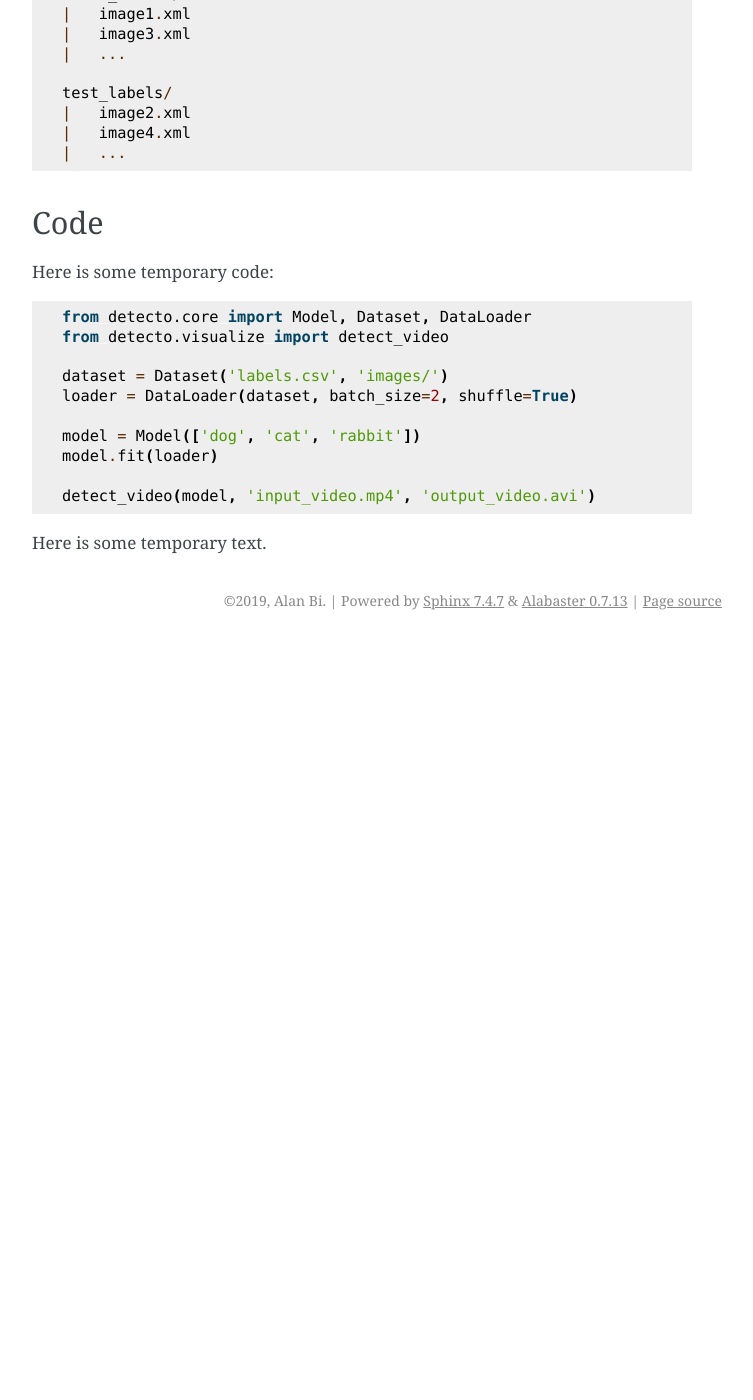
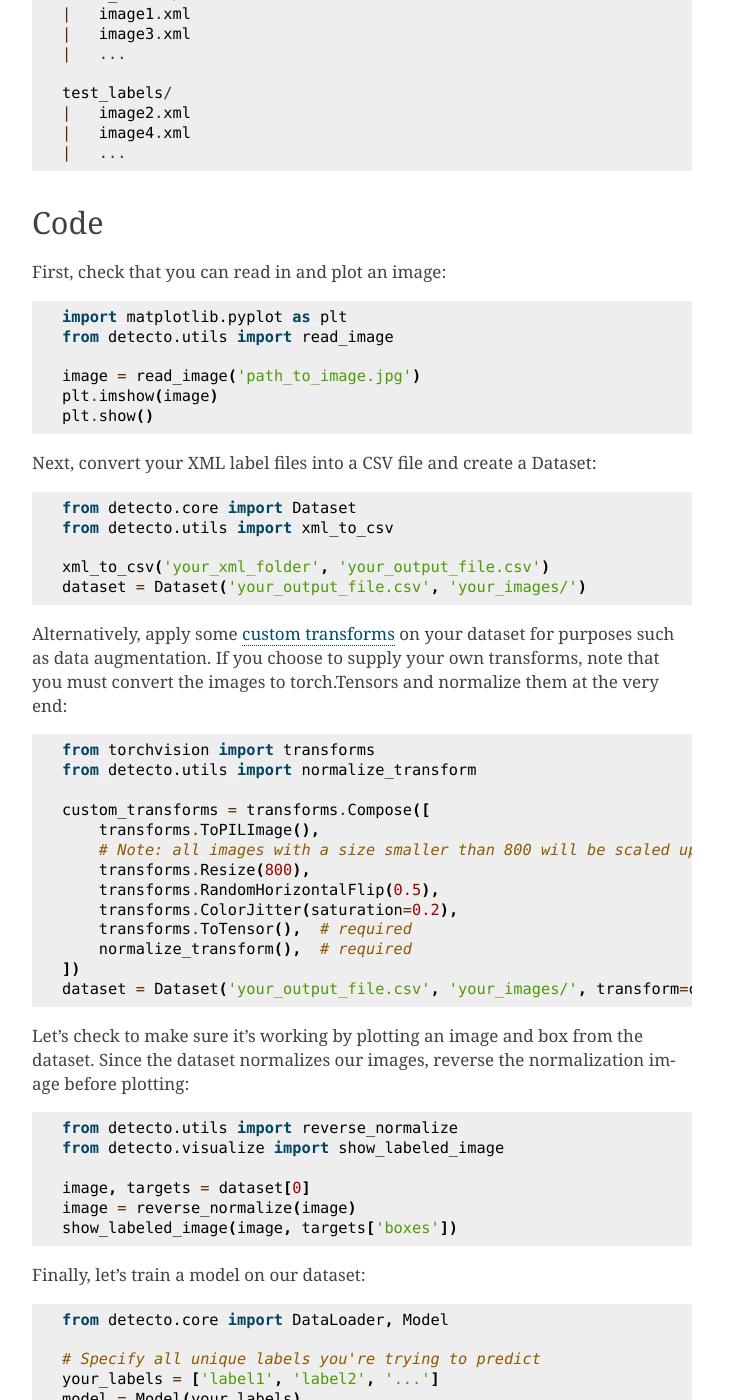
Before and after one commit to alankbi/detecto, a Sphinx documentation site: the page built from docs/usage/quickstart.rst, in a window 1280 px wide and 1400 px high, scrolled down 1287 px. Shown: the whole window, without its empty margins (388-1141 px from the left). Built offline with Sphinx 7.4.7, drawn with Linux system fonts in a browser that asks for light colours; before the commit the page ends 1927 px from its top, so only the background shows below that; some of the changed text lies outside the part shown.

Commit message:
More quickstart documentation

```diff
--- a/docs/usage/quickstart.rst
+++ b/docs/usage/quickstart.rst
@@ -71,17 +71,74 @@ separate folders::
 Code
 ----
 
-Here is some temporary code::
+First, check that you can read in and plot an image::
 
-   from detecto.core import Model, Dataset, DataLoader
-   from detecto.visualize import detect_video
+    import matplotlib.pyplot as plt
+    from detecto.utils import read_image
 
-   dataset = Dataset('labels.csv', 'images/')
-   loader = DataLoader(dataset, batch_size=2, shuffle=True)
+    image = read_image('path_to_image.jpg')
+    plt.imshow(image)
+    plt.show()
 
-   model = Model(['dog', 'cat', 'rabbit'])
-   model.fit(loader)
+Next, convert your XML label files into a CSV file and create a Dataset::
 
-   detect_video(model, 'input_video.mp4', 'output_video.avi')
+    from detecto.core import Dataset
+    from detecto.utils import xml_to_csv
 
-Here is some temporary text.
+    xml_to_csv('your_xml_folder', 'your_output_file.csv')
+    dataset = Dataset('your_output_file.csv', 'your_images/')
+
+Alternatively, apply some `custom transforms
+<https://pytorch.org/docs/stable/torchvision/transforms.html>`_ on your dataset
+for purposes such as data augmentation. If you choose to supply your own
+transforms, note that you must convert the images to torch.Tensors and normalize
+them at the very end::
+
+    from torchvision import transforms
+    from detecto.utils import normalize_transform
+
+    custom_transforms = transforms.Compose([
+        transforms.ToPILImage(),
+        # Note: all images with a size smaller than 800 will be scaled up in size
+        transforms.Resize(800),
+        transforms.RandomHorizontalFlip(0.5),
+        transforms.ColorJitter(saturation=0.2),
+        transforms.ToTensor(),  # required
+        normalize_transform(),  # required
+    ])
+    dataset = Dataset('your_output_file.csv', 'your_images/', transform=custom_transforms)
+
+Let's check to make sure it's working by plotting an image and box from the
+dataset. Since the dataset normalizes our images, reverse the normalization
+image before plotting::
+
+    from detecto.utils import reverse_normalize
+    from detecto.visualize import show_labeled_image
+
+    image, targets = dataset[0]
+    image = reverse_normalize(image)
+    show_labeled_image(image, targets['boxes'])
+
+Finally, let's train a model on our dataset::
+
+    from detecto.core import DataLoader, Model
+
+    # Specify all unique labels you're trying to predict
+    your_labels = ['label1', 'label2', '...']
+    model = Model(your_labels)
+
+    loader = DataLoader(dataset, batch_size=2, shuffle=True)
+    model.fit(loader, verbose=True)
+
+Optionally, supply a validation dataset to track accuracy throughout training
+and tweak some of the training options::
+
+    val_dataset = Dataset('your_val_labels.csv', 'your_val_images/')
+    val_loader = DataLoader(val_dataset)
+    losses = model.fit(loader, val_loader, epochs=15, learning_rate=0.01,
+                       gamma=0.2, lr_step_size=5, verbose=True)
+
+    plt.plot(losses)
+    plt.show()
+
+The model is finally ready for inference!
--- a/main.py
+++ b/main.py
@@ -21,7 +21,7 @@ plt.show()
 # Apply some preliminary transformations to the image we read in
 transform_img = transforms.Compose([
     transforms.ToPILImage(),
-    transforms.Resize(1800),  # Scale image height from 1080 to 216 for faster training
+    transforms.Resize(800),  # Scale image height from 1080 to 216 for faster training
     transforms.RandomHorizontalFlip(0.5),  # Randomly flip some images for data augmentation
     transforms.ColorJitter(saturation=0.5),  # Randomize saturation for image augmentation
     transforms.ToTensor(),
@@ -51,7 +51,7 @@ classes = ['start_gate', 'start_tick']
 
 model = Model(classes)
 model.predict(image)
-losses = model.fit(loader, val_loader, epochs=0, lr_step_size=2, verbose=True)
+losses = model.fit(loader, val_loader, epochs=1, lr_step_size=2, verbose=True)
 if losses is not None:
     plt.plot(losses)
     plt.show()
```
Also changed, not shown: 1 other file.
